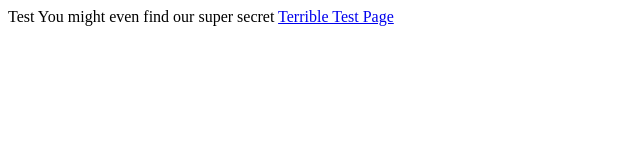
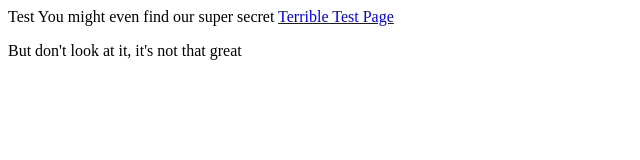
Before and after one commit to bookyjoint/bookyjoint.github.io, a plain HTML site: page index.html in a window 1280 px wide. Shown: the whole page, without its empty margins (0-640 px from the left). Drawn offline with Linux system fonts and the light colour scheme.

Commit message:
Test cre.

```diff
--- a/index.html
+++ b/index.html
@@ -7,5 +7,6 @@
 <body>
   Test
   You might even find our super secret <a href="/Booky Joint.html">Terrible Test Page</a>
+  <p>But don't look at it, it's not that great</p>
 </body>
 </html>
```
